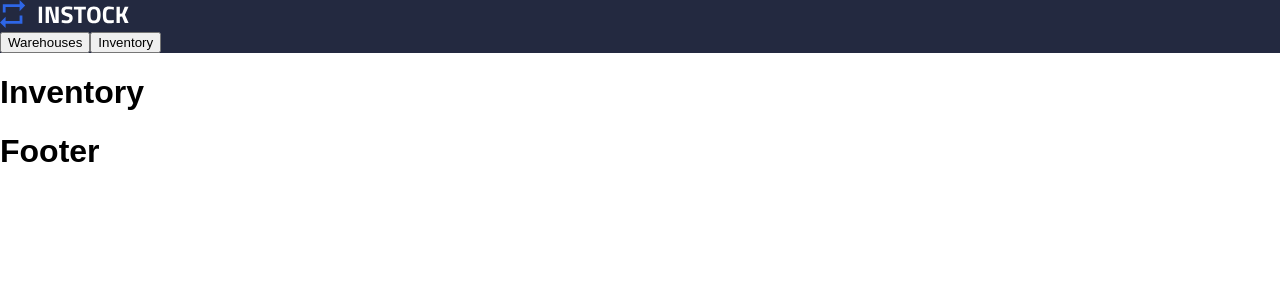
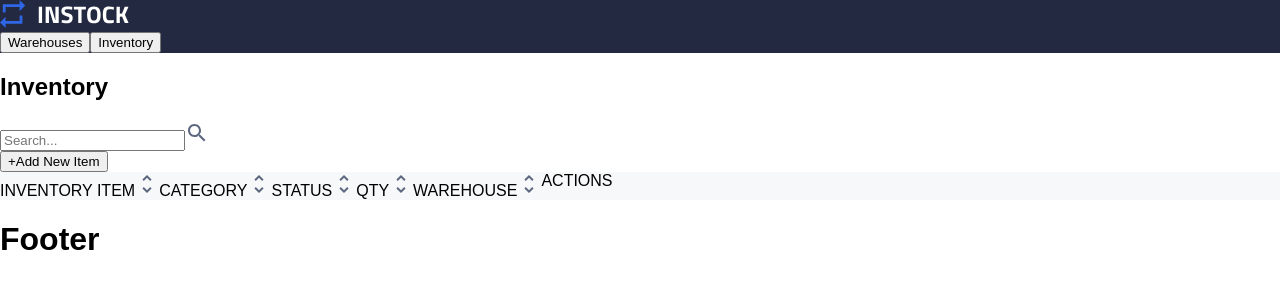
Before and after one commit to vivi-su/instock-colwood, a React (Create React App) app: page /inventory in a window 1280 px wide. Shown: the top 300 px of the page. Built offline with nearby package versions, Linux system fonts and the light colour scheme; no server answers.

Commit message:
created inventory page nav bar and sort bar

```diff
--- a/src/pages/inventory/Inventory.js
+++ b/src/pages/inventory/Inventory.js
@@ -1,9 +1,85 @@
-//Ticket 20
+//Ticket 20 - Markup for header and calling a component for Inventory list
+import "./Inventory.scss";
+import searchIcon from "../../assets/icons/search-24px.svg";
+import sortIcon from "../../assets/icons/sort-24px.svg";
+import axios from "axios";
+import { Link } from "react-router-dom";
+import { useEffect, useState } from "react";
 
 export default function Inventory() {
+  const [inventoryItems, setInventoryItems] = useState([]);
+
+  console.log(inventoryItems);
+  useEffect(() => {
+    const getInventoryItemsURL = "http://localhost:8080/inventories";
+
+    axios
+      .get(getInventoryItemsURL)
+      .then((response) => {
+        setInventoryItems(response.data);
+      })
+      .catch((error) => console.log(error));
+  }, []);
+
   return (
     <>
-      <h1>Inventory</h1>
+      {/* Inventory nav bar */}
+      <div className="inventory">
+        <section className="inventory__nav-bar">
+          <h1 className="inventory__section-header">Inventory</h1>
+          <div className="inventory__search-add-container">
+            <form className="inventory__input-wrapper">
+              <input
+                className="inventory__input"
+                type="text"
+                placeholder="Search..."
+              />
+
+              <img
+                className="inventory__search-icon"
+                src={searchIcon}
+                alt="search icon: magnifying glass"
+              />
+            </form>
+
+            <Link className="inventory__button-link" to={`addInventoryItem`}>
+              <button className="inventory__button">+Add New Item</button>
+            </Link>
+          </div>
+        </section>
+        {/* Inventory sort bar - not visible for mobile */}
+        <section className="inventory__sort-bar inventory__sort-bar--mid">
+          <div className="inventory__sort-item-container">
+            <div className="inventory__sort-item">
+              <span>INVENTORY ITEM</span>
+              <img src={sortIcon} alt="sort icon: arrow up and down" />
+            </div>
+            <div className="inventory__sort-item">
+              <span>CATEGORY</span>
+              <img src={sortIcon} alt="sort icon: arrow up and down" />
+            </div>
+            <div className="inventory__sort-item">
+              <span>STATUS</span>
+              <img src={sortIcon} alt="sort icon: arrow up and down" />
+            </div>
+            <div className="inventory__sort-item">
+              <span>QTY</span>
+              <img src={sortIcon} alt="sort icon: arrow up and down" />
+            </div>
+            <div className="inventory__sort-item">
+              <span>WAREHOUSE</span>
+              <img src={sortIcon} alt="sort icon: arrow up and down" />
+            </div>
+          </div>
+          <div className="inventory__action">
+            <span className="inventory__action-text">ACTIONS</span>
+          </div>
+        </section>
+        {/* Inventory list rendered dinamically */}
+        <section className="inventory__item-list-container">
+          {/* <InventoryList/> */}
+        </section>
+      </div>
     </>
   );
 }
--- a/src/pages/inventory/Inventory.scss
+++ b/src/pages/inventory/Inventory.scss
@@ -0,0 +1,19 @@
+@use "../../styles/partials/breakpoints" as *;
+@use "../../styles/partials/colors" as *;
+
+.inventory {
+  &__sort-bar {
+    display: none;
+    @include medium {
+      &--mid {
+        display: flex;
+        flex-direction: row;
+        background-color: $page-cta;
+      }
+    }
+  }
+  &__sort-item-container {
+    display: flex;
+    flex-direction: row;
+  }
+}
```
